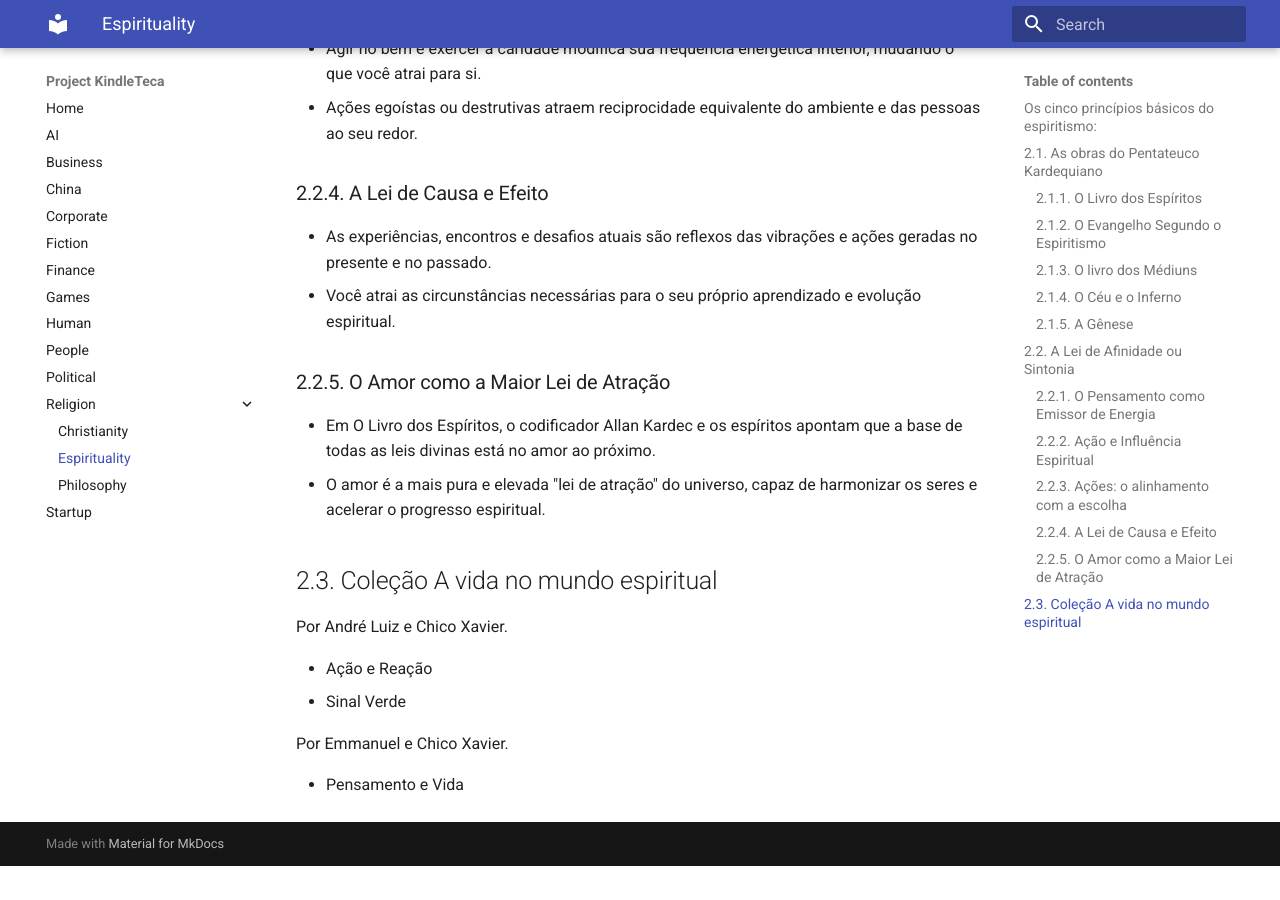
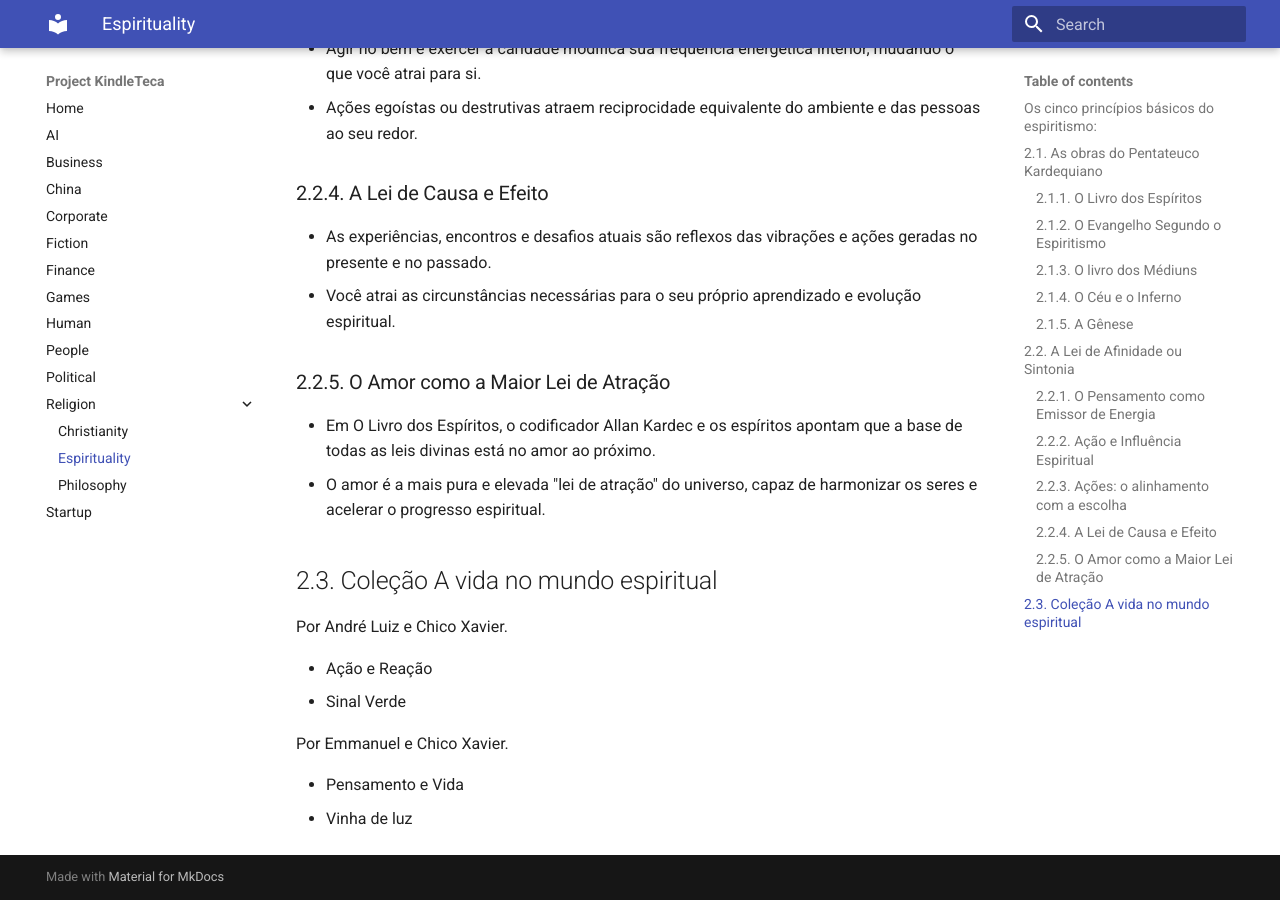
Before and after one commit to renatobrf/kindle-teca, an MkDocs documentation site: the page built from docs/religion/espirituality.md, in a window 1280 px wide and 900 px high, scrolled down 1999 px. Built offline with MkDocs 1.6.1 and Material for MkDocs 9.7.7, drawn with Linux system fonts in a browser that asks for light colours; before the commit the page ends 2865 px from its top, so only the background shows below that.

Commit message:
Add 'Vinha de luz' to spirituality document

```diff
--- a/docs/religion/espirituality.md
+++ b/docs/religion/espirituality.md
@@ -65,3 +65,4 @@ Por André Luiz e Chico Xavier.
 Por Emmanuel e Chico Xavier.
 
 - Pensamento e Vida
+- Vinha de luz
```
